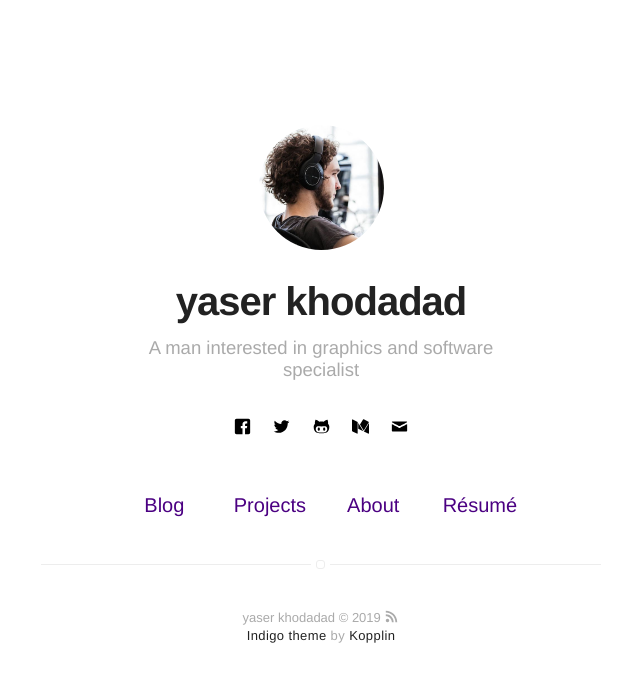
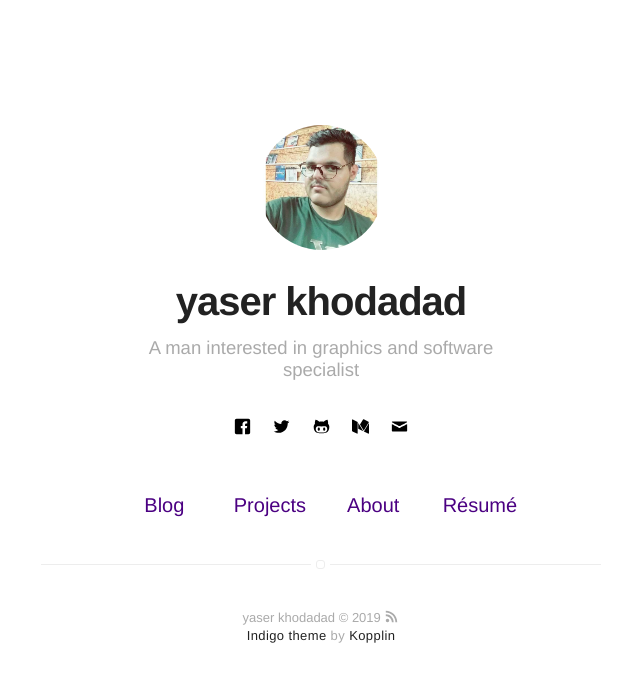
Before and after one commit to yaserkhodadad/yaserkhodadad.github.io, a Jekyll site: the page built from index.html, in a window 1280 px wide. Shown: the top 682 px of the page, without its empty margins (319-959 px from the left). Built offline with Jekyll 4.4.1, drawn with Linux system fonts in a browser that asks for light colours.

Commit message:
Update _config.yml

```diff
--- a/_config.yml
+++ b/_config.yml
@@ -8,7 +8,7 @@
 # if it's an external image, update below for true
 # better with square images
 external-image: false
-picture: assets/images/profile.jpg
+picture: assets/images/picme.jpg
 
 # If you want to include your resume, set to true
 # and specify source (external or local).
@@ -16,7 +16,7 @@
 resume-external: true
 resume-url: https://google.com/?q=my+resume
 
-url: https://koppl.in/indigo
+url: https://yaserkhodadad.github.io
 # your url: http://USERNAME.github.io
 
 permalink: /:title/
@@ -51,14 +51,14 @@
 medium: medium
 # vimeo: myvimeo
 # lanyrd: mylanyrd
-email: myemail@gmail.com
+email: yaser.kh199@gmail.com
 
 authors:
     johndoe:
         name: yaser khodadad
         bio: A man interested in graphics and software specialist
         external-image: false
-        picture: assets/images/profile.jpg
+        picture: assets/images/picme.jpg
         twitter: johndoe
     jamesfoster:
         name: James Foster
```
